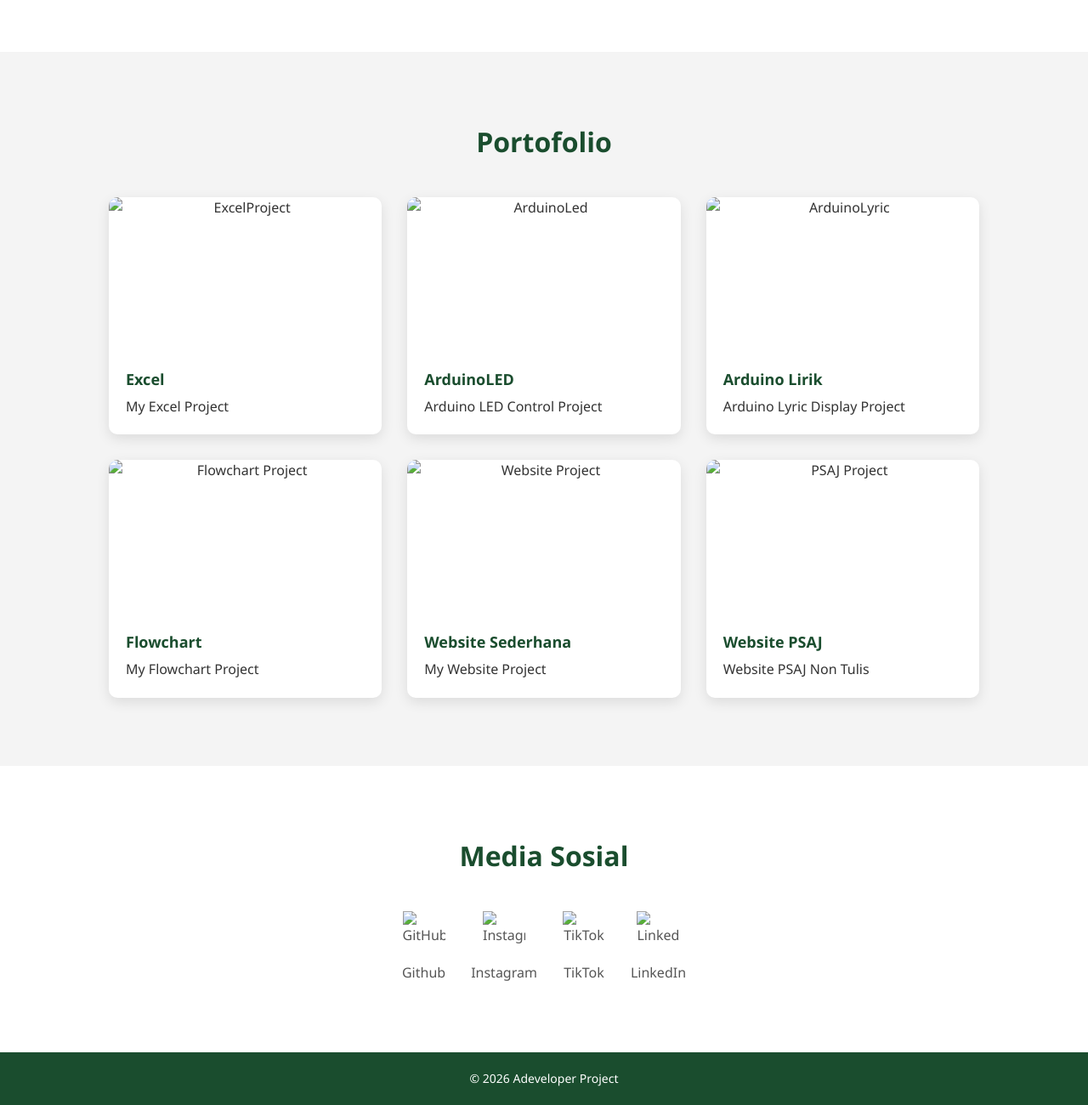
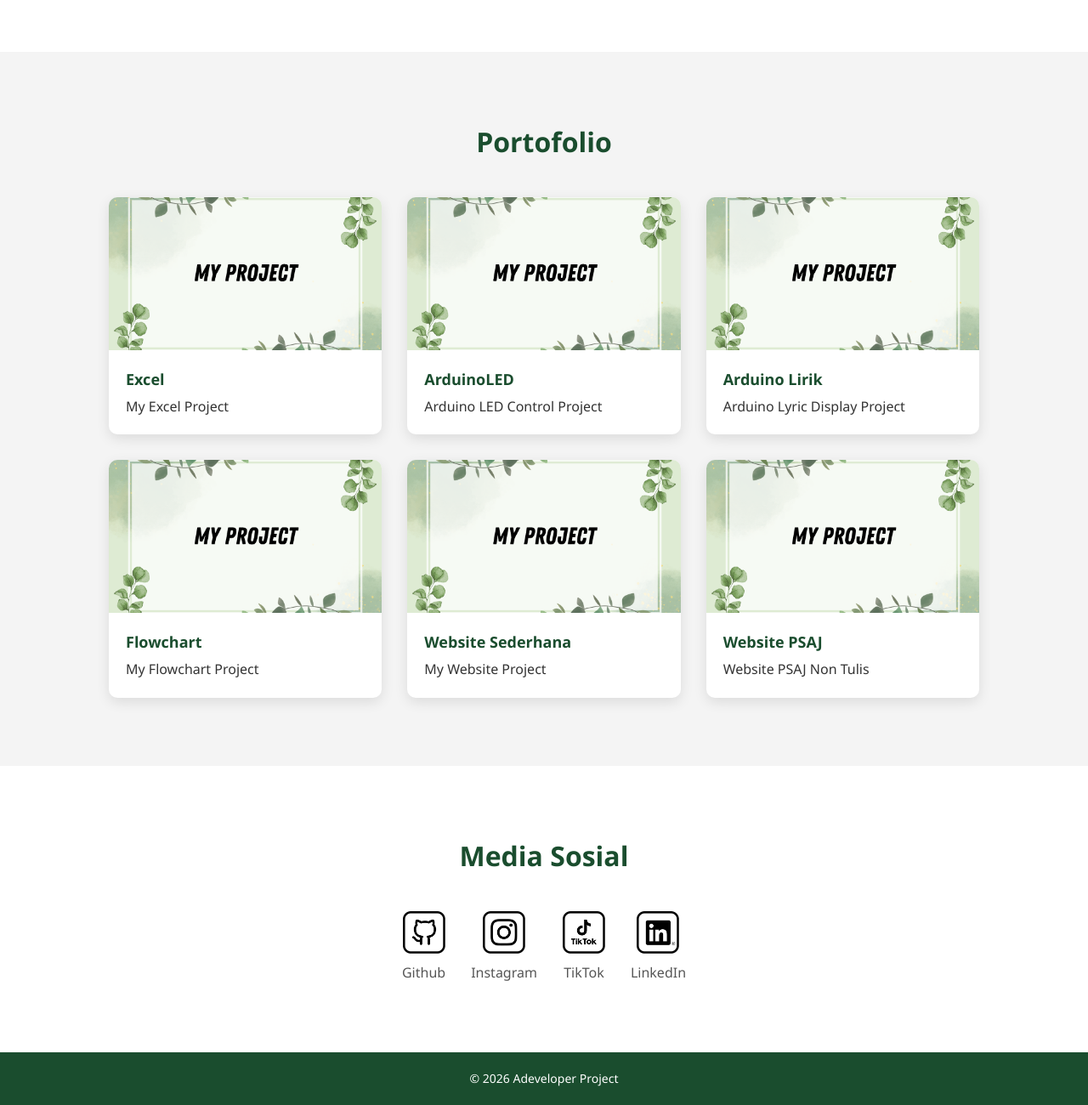
Before and after one commit to vannz99/Portofolio-01, a plain HTML site: page index.html in a window 1280 px wide. Shown: the part 1189-2489 px from the top of the page at 85% size. Drawn offline with Linux system fonts and the light colour scheme.

Commit message:
Update index.html

```diff
--- a/index.html
+++ b/index.html
@@ -64,43 +64,43 @@
     <section id="proyek" class="container bg-light proyek">
       <h2>Portofolio</h2>
       <div class="proyek-grid">
-        <a href="#" target="_blank" class="proyek-card">
-          <img src="img/project.png" alt="ExcelProject" />
+        <a href="https://docs.google.com/spreadsheets/d/1YaH6meio4QY13P_awJ06R1Q3PSKH1G3G/edit?usp=drive_link&ouid=114082127343191857200&rtpof=true&sd=true" target="_blank" class="proyek-card">
+          <img src="project2.png" alt="ExcelProject" />
           <div class="proyek-info">
             <h3>Excel</h3>
             <p>My Excel Project</p>
           </div>
         </a>
-        <a href="#" target="_blank" class="proyek-card">
-          <img src="img/project.png" alt="ArduinoLed" />
+        <a href="https://www.tinkercad.com/things/0h7zzaSx1kh-m-rafi-divan-sxii4projectled?sharecode=undefined" target="_blank" class="proyek-card">
+          <img src="project2.png" alt="ArduinoLed" />
           <div class="proyek-info">
             <h3>ArduinoLED</h3>
             <p>Arduino LED Control Project</p>
           </div>
         </a>
-        <a href="#" target="_blank" class="proyek-card">
-          <img src="img/project.png" alt="ArduinoLyric" />
+        <a href="http://adeveloper404.github.io/notFound404" target="_blank" class="proyek-card">
+          <img src="project2.png" alt="ArduinoLyric" />
           <div class="proyek-info">
             <h3>Arduino Lirik</h3>
             <p>Arduino Lyric Display Project</p>
           </div>
         </a>
-        <a href="#" target="_blank" class="proyek-card">
-          <img src="img/project.png" alt="Flowchart Project" />
+        <a href="https://drive.google.com/file/d/1C1ppbHJo8IdvfczvUFGlW9G_7PMjvKuc/view?usp=drive_link" target="_blank" class="proyek-card">
+          <img src="project2.png" alt="Flowchart Project" />
           <div class="proyek-info">
             <h3>Flowchart</h3>
             <p>My Flowchart Project</p>
           </div>
         </a>
         <a href="#" target="_blank" class="proyek-card">
-          <img src="img/project.png" alt="Website Project" />
+          <img src="project2.png" alt="Website Project" />
           <div class="proyek-info">
             <h3>Website Sederhana</h3>
             <p>My Website Project</p>
           </div>
         </a>
         <a href="#" target="_blank" class="proyek-card">
-          <img src="img/project.png" alt="PSAJ Project" />
+          <img src="project2.png" alt="PSAJ Project" />
           <div class="proyek-info">
             <h3>Website PSAJ</h3>
             <p>Website PSAJ Non Tulis</p>
@@ -118,7 +118,7 @@
           target="_blank"
           class="medsos-item"
         >
-          <img src="img/gbr_github.png" alt="GitHub" />
+          <img src="gbr_github.png" alt="GitHub" />
           <span>Github</span>
         </a>
         <a
@@ -126,7 +126,7 @@
           target="_blank"
           class="medsos-item"
         >
-          <img src="img/gbr_ig.png" alt="Instagram" />
+          <img src="gbr_ig.png" alt="Instagram" />
           <span>Instagram</span>
         </a>
         <a
@@ -134,7 +134,7 @@
           target="_blank"
           class="medsos-item"
         >
-          <img src="img/gbr_tiktok.png" alt="TikTok" />
+          <img src="gbr_tiktok.png" alt="TikTok" />
           <span>TikTok</span>
         </a>
         <a
@@ -142,7 +142,7 @@
           target="_blank"
           class="medsos-item"
         >
-          <img src="img/gbr_linkedin.png" alt="LinkedIn" />
+          <img src="gbr_linkedin.png" alt="LinkedIn" />
           <span>LinkedIn</span>
         </a>
       </div>
```
